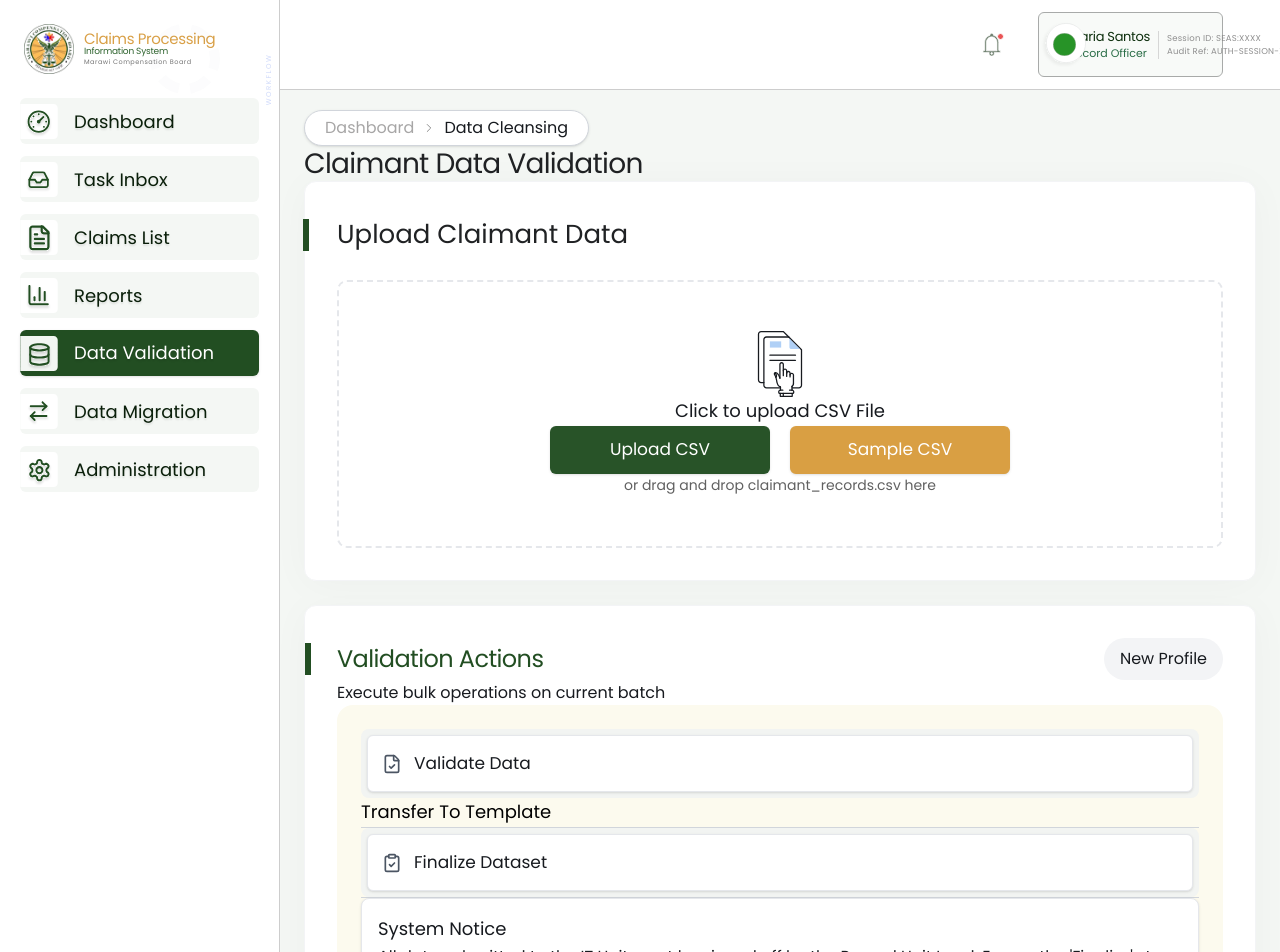
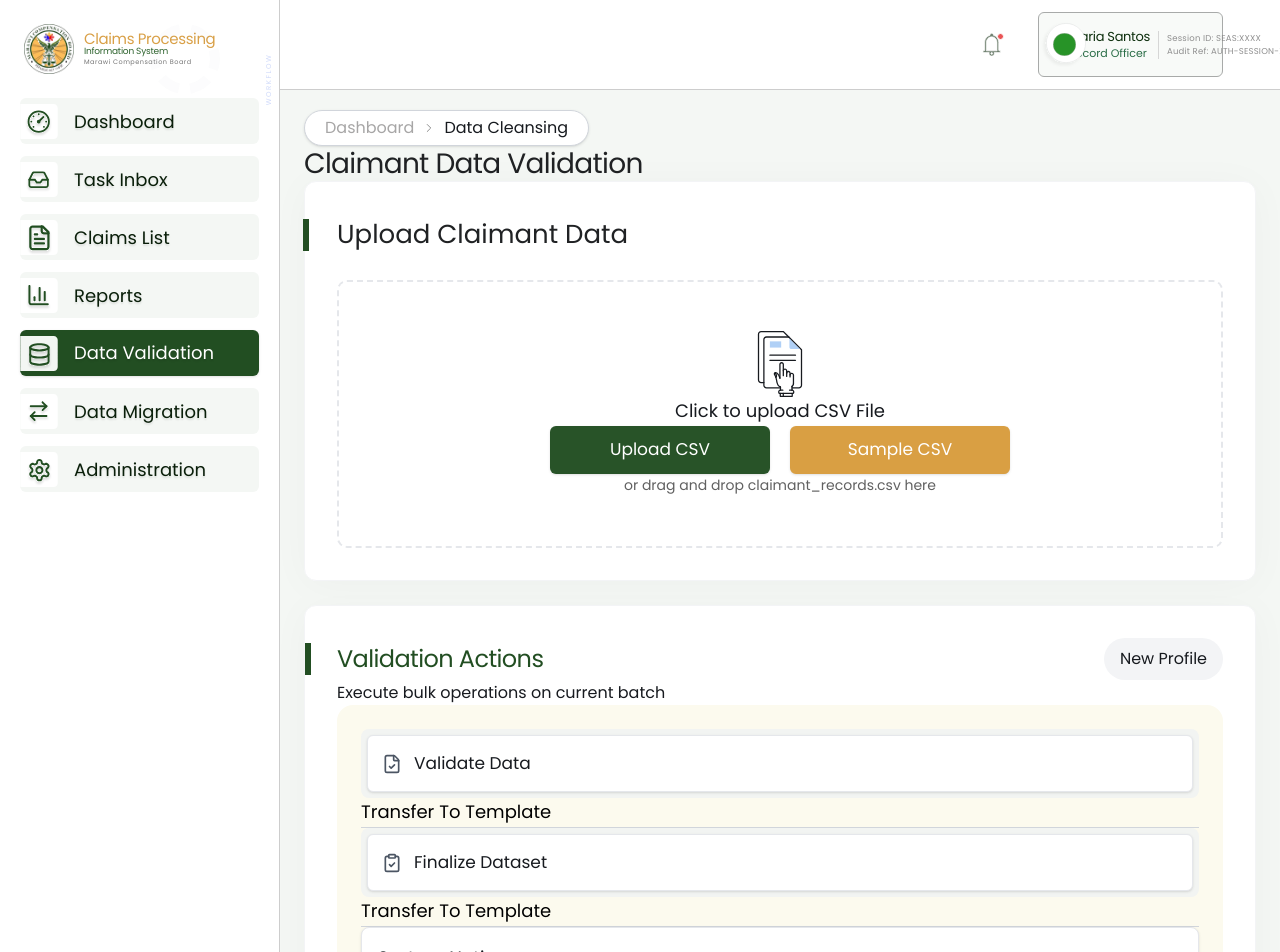
Before and after one commit to Yousuf59zaman/CPIS, a Vue app: page /data-validation in a window 1280 px wide. Shown: the top 952 px of the page. Built offline with nearby package versions, Linux system fonts and the light colour scheme.

Commit message:
feat: introduce DataValidation view, including UI for claimant data upload and validation actions.

```diff
--- a/src/views/DataValidation.vue
+++ b/src/views/DataValidation.vue
@@ -153,7 +153,11 @@
                     >
                   </div>
                 </div>
-
+                <p
+                  class="text-[16px] md:text-[18px] 2xl:text-[20px] text-[#000] font-normal capitalize mb-2"
+                >
+                  Transfer To Template
+                </p>
                 <div class="w-full h-px bg-[#d1d5db] mb-5 lg:mb-6"></div>
 
                 <!-- System Notice Block -->
```
